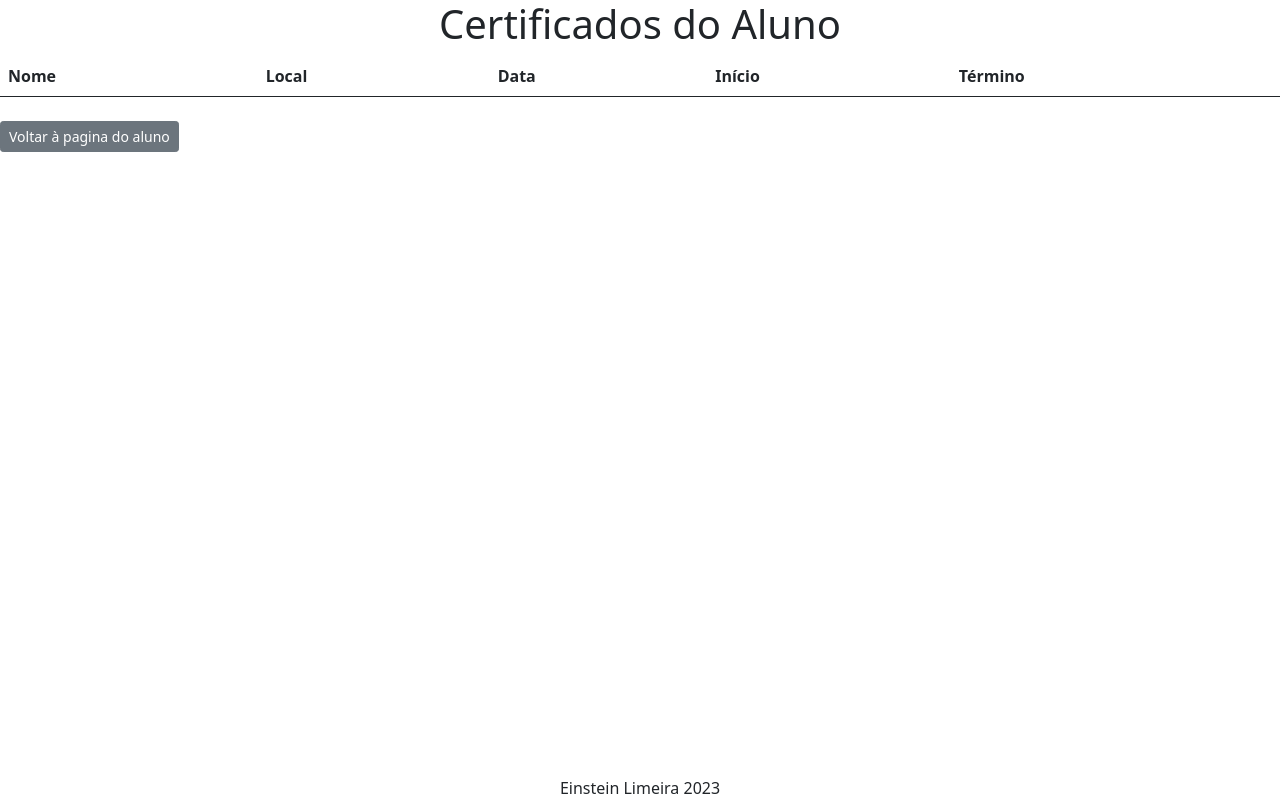
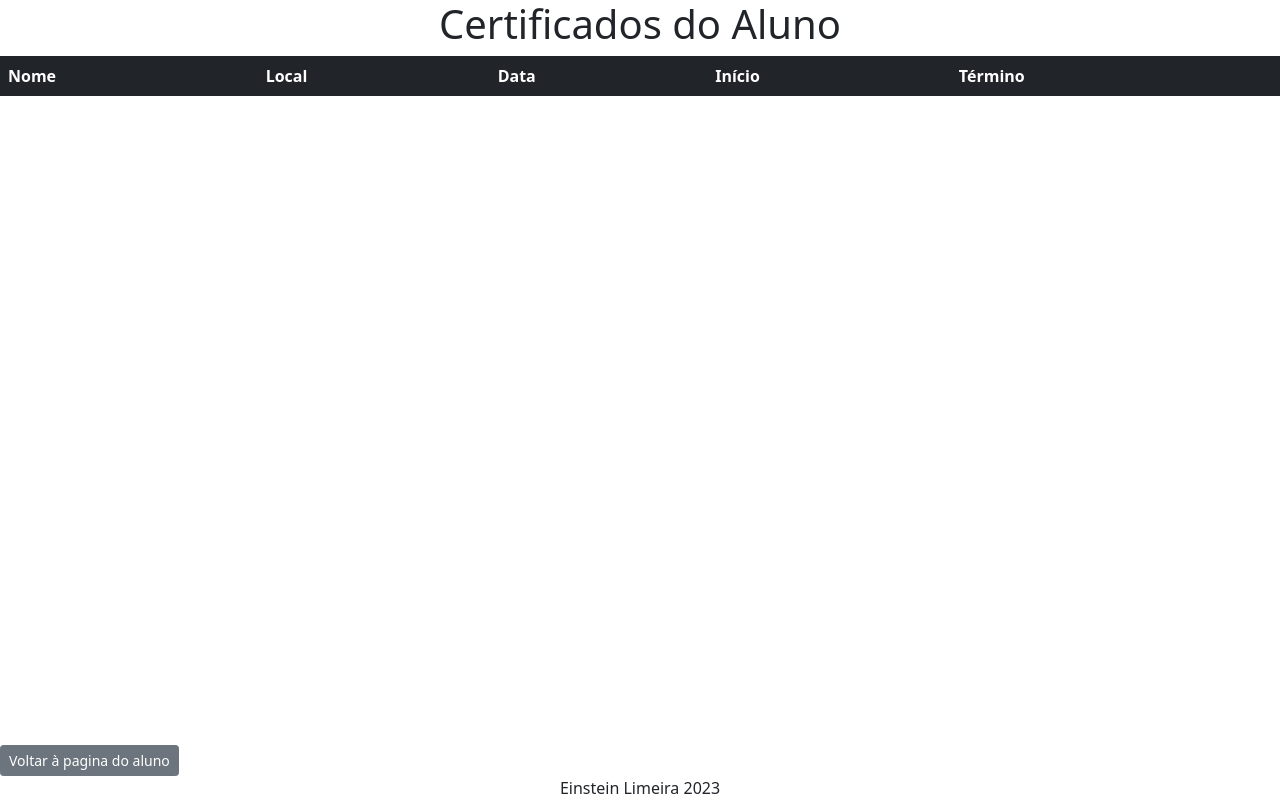
Before and after one commit to fabiop87/Sistema_Eventos, a PHP site: page /Views/Certificados.php in a window 1280 px wide. Run offline with PHP 8.4, Linux system fonts and the light colour scheme; the visitor is signed in with stand-in values (Sample User, id 1); data comes from the database, SQL or seed files in the repository; tables that the repository leaves empty hold one stand-in row (values such as "Sample post"); lists and menus that the app fills with data are empty.

Commit message:
imagem de logo e posicionamentos

```diff
--- a/HomeAluno.php
+++ b/HomeAluno.php
@@ -40,6 +40,7 @@ $nome = $_SESSION['nome'];
 </head>
 
 <body>
+    <img class="rounded mx-start d-block" src="/assets/vaiissomesmo.png" alt="logoescola">
 
     <?php include_once('./Views/MensagemGET.php') ?>
 
--- a/HomeCoordenador.php
+++ b/HomeCoordenador.php
@@ -37,6 +37,7 @@ $nome = $_SESSION['nome'];
 </head>
 
 <body>
+    <img class="rounded mx-start d-block" src="/assets/vaiissomesmo.png" alt="logoescola">
 
     <?php include_once('./Views/MensagemGET.php') ?>
 
--- a/Views/Certificados.php
+++ b/Views/Certificados.php
@@ -6,7 +6,7 @@ if (!isset($_SESSION) && !$_SESSION['online']) {
     die('Apenas alunos podem acessar essa página');
 }
 
-if(!isset($_SESSION['ra'])){
+if (!isset($_SESSION['ra'])) {
     die('Apenas alunos podem acessar essa página');
 }
 
@@ -19,7 +19,12 @@ $ra = $_SESSION['ra'] ?? '';
 
 // Retorna os eventos em que o aluno tem o certificado liberado
 
-$sql = "SELECT p.*, e.* FROM presenca p INNER JOIN eventos e ON p.idEvento = e.idEvento AND p.codigoAluno = e.codigoCoord WHERE ra = :ra";
+$sql = "SELECT p.*, e.*
+FROM presenca p INNER JOIN eventos e ON p.idEvento = e.idEvento
+AND p.codigoAluno = e.codigoCoord WHERE ra = :ra
+ORDER BY dataEvento DESC
+";
+
 $stmt = $Presenca->getPDO()->prepare($sql);
 $stmt->bindParam(':ra', $ra, PDO::PARAM_STR);
 $stmt->execute();
@@ -43,8 +48,9 @@ $eventos = $stmt->fetchAll(PDO::FETCH_ASSOC);
 <body>
     <h1 class="text-center">Certificados do Aluno</h1>
 
+
     <table class="table">
-        <thead>
+        <thead class="table-dark">
             <tr>
                 <!-- <th>ID</th> -->
                 <th>Nome</th>
@@ -55,7 +61,7 @@ $eventos = $stmt->fetchAll(PDO::FETCH_ASSOC);
                 <th>Término</th>
             </tr>
         </thead>
-        <tbody>
+        <tbody class="table-light">
             <?php foreach ($eventos as $evento) : ?>
                 <tr>
                     <!-- <td><?= $evento['idEvento'] ?></td> -->
@@ -88,8 +94,7 @@ $eventos = $stmt->fetchAll(PDO::FETCH_ASSOC);
             <?php endforeach; ?>
         </tbody>
     </table>
-
-    <div class="mt-4">
+    <div class="mt-4 mb-4 fixed-bottom">
         <a class="btn btn-secondary btn-sm" href="../HomeAluno.php">Voltar à pagina do aluno</a>
     </div>
 
```
Also changed, not shown: assets/vaiissomesmo.png (added).
